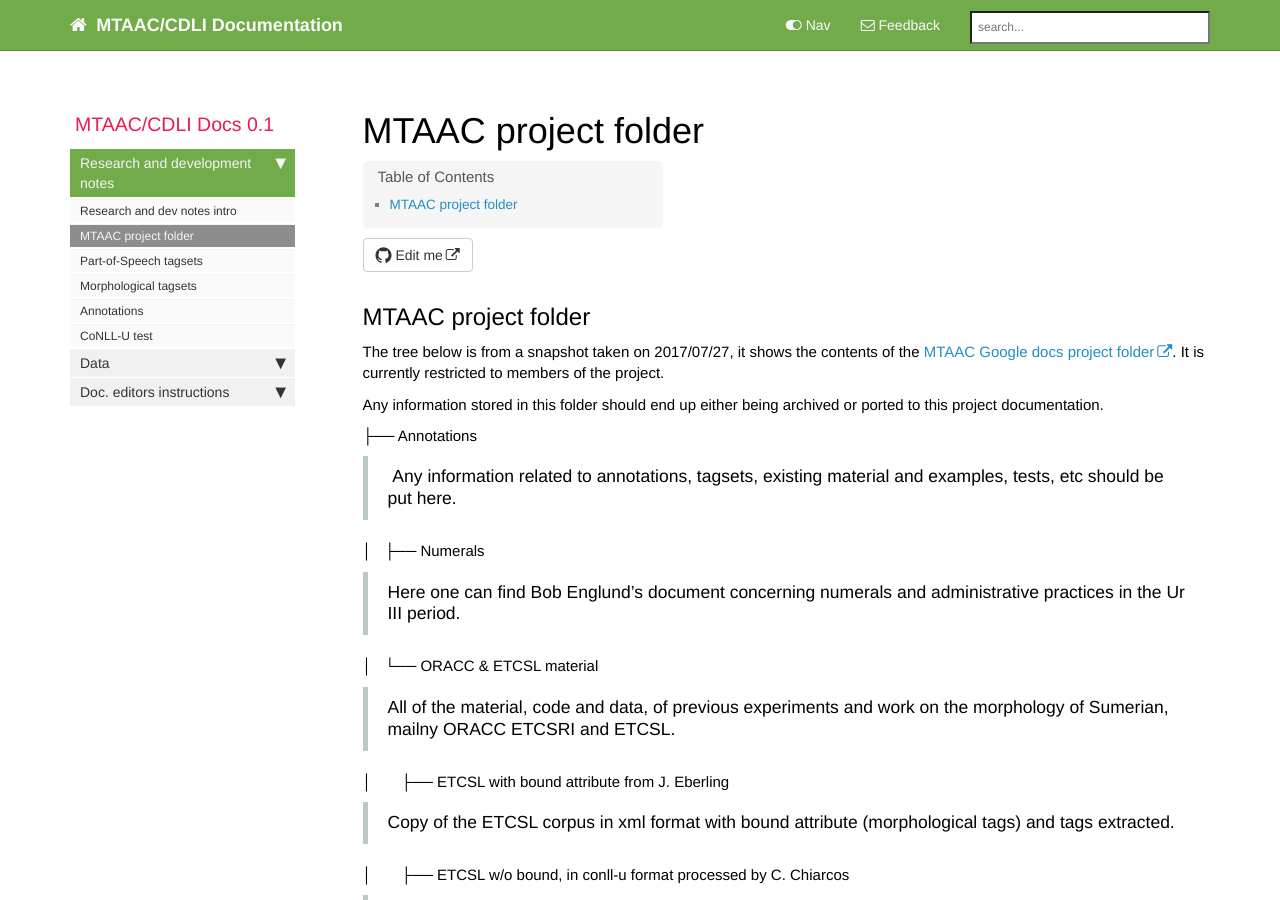
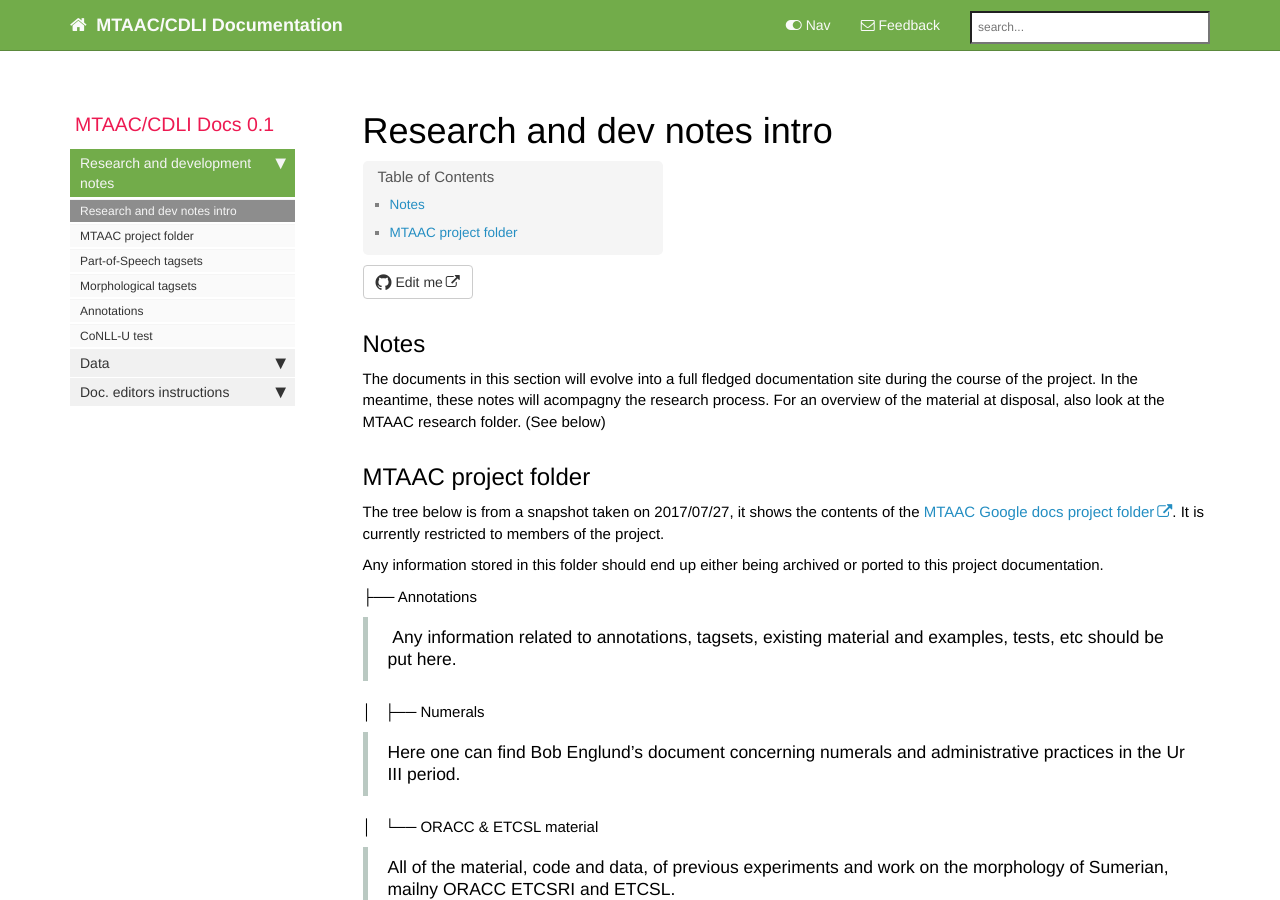
Before and after one commit to fbab/cdli-gh.github.io, a Jekyll site: the page built from pages/dev-notes.md, in a window 1280 px wide and 900 px high. Built offline with Jekyll 4.4.1, drawn with Linux system fonts in a browser that asks for light colours; nearby versions of some CDN libraries; comment, search, counter and statistics services are not loaded.

Commit message:
Update and rename mtaac-folder.md to dev-notes.md

```diff
--- a/pages/mtaac-folder.md
+++ b/pages/dev-notes.md
@@ -1,11 +1,16 @@
 ---
-title: MTAAC project folder
+title: Research and dev notes intro
 keywords:
 tags:
 sidebar: home_sidebar
-permalink: /mtaac-folder.html
+permalink: /dev-notes.html
 summary:
 ---
+## Notes
+
+The documents in this section will evolve into a full fledged documentation site during the course of the project. In the meantime, these notes will acompagny the research process. For an overview of the material at disposal, also look at the MTAAC research folder. (See below)
+
+
 ## MTAAC project folder
 
 The tree below is from a snapshot taken on 2017/07/27, it shows the contents of the [MTAAC Google docs project folder](https://drive.google.com/drive/folders/0B8-deXARunnhU2FHVzVqLXA4N3M). It is currently restricted to members of the project.
```
